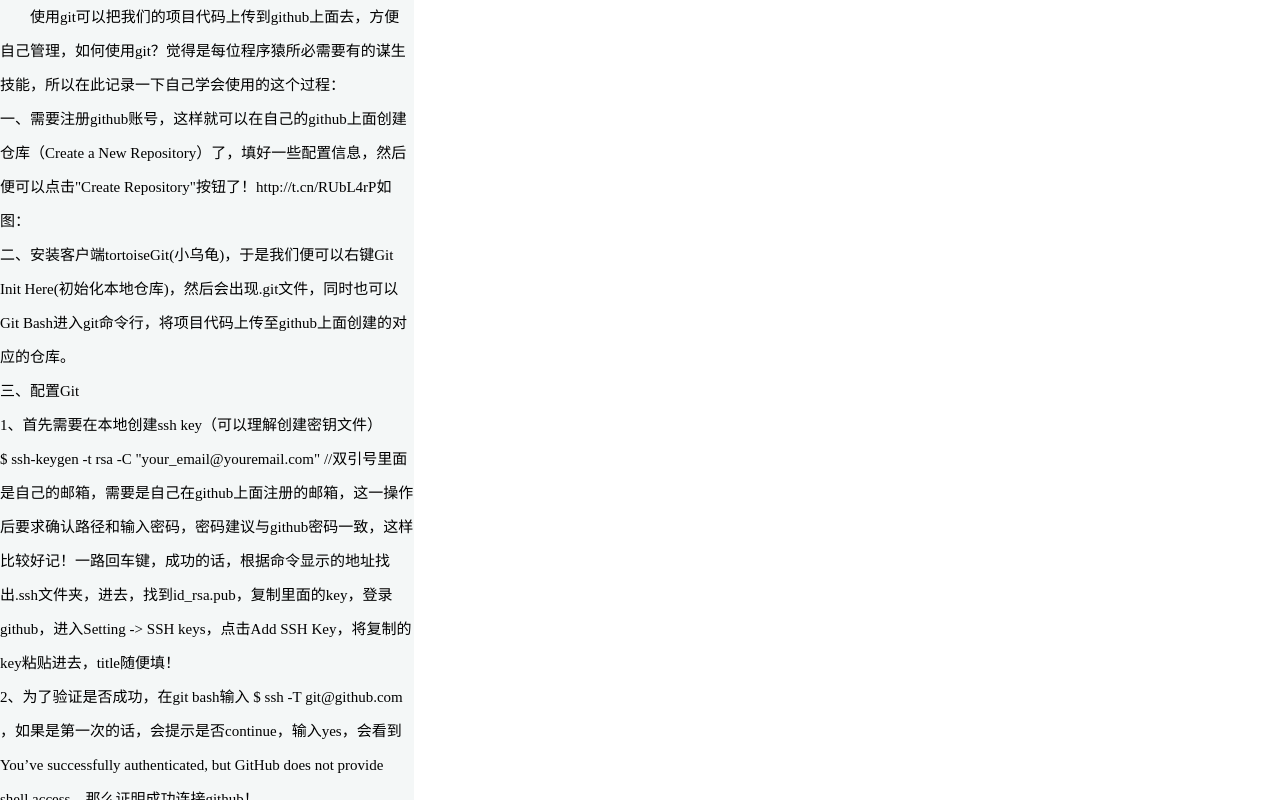
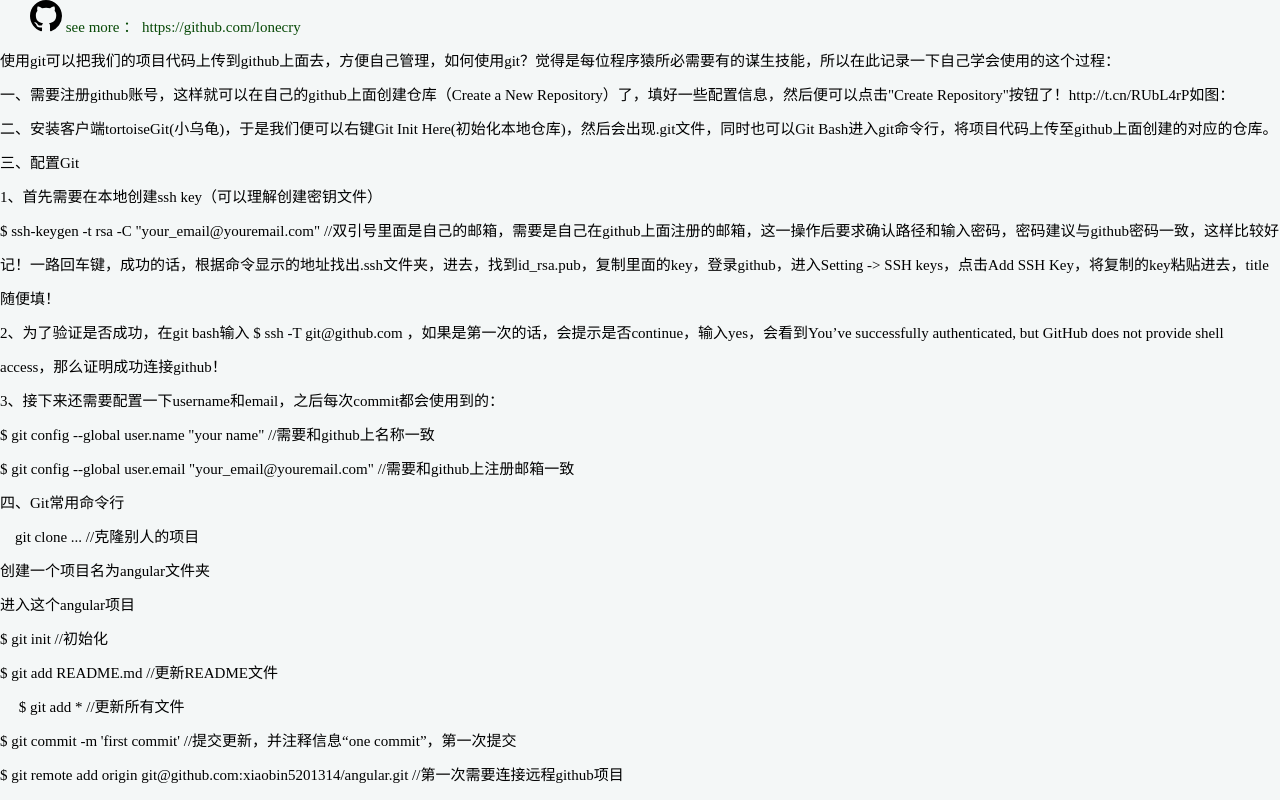
Before and after one commit to lonecry/gscroll, a plain HTML site: page index.html in a window 1280 px wide. Drawn offline with Linux system fonts and the light colour scheme.

Commit message:
finished

```diff
--- a/index.html
+++ b/index.html
@@ -6,11 +6,18 @@
 	<script src = "jquery.min.js"></script>
 	<script src = "js.js"></script>
 	<link rel = "stylesheet" href = "style.css">
-	<title></title>
+	<title>惯性滑动</title>
 </head>
 <body>
 <div class = "container">
 	<div class = "scroller">
+		<svg height = "32" class = "octicon octicon-mark-github" viewBox = "0 0 16 16" version = "1.1" width = "32" aria-hidden = "true">
+			<path fill-rule = "evenodd" d = "M8 0C3.58 0 0 3.58 0 8c0 3.54 2.29 6.53 5.47 7.59.4.07.55-.17.55-.38 0-.19-.01-.82-.01-1.49-2.01.37-2.53-.49-2.69-.94-.09-.23-.48-.94-.82-1.13-.28-.15-.68-.52-.01-.53.63-.01 1.08.58 1.23.82.72 1.21 1.87.87 2.33.66.07-.52.28-.87.51-1.07-1.78-.2-3.64-.89-3.64-3.95 0-.87.31-1.59.82-2.15-.08-.2-.36-1.02.08-2.12 0 0 .67-.21 2.2.82.64-.18 1.32-.27 2-.27.68 0 1.36.09 2 .27 1.53-1.04 2.2-.82 2.2-.82.44 1.1.16 1.92.08 2.12.51.56.82 1.27.82 2.15 0 3.07-1.87 3.75-3.65 3.95.29.25.54.73.54 1.48 0 1.07-.01 1.93-.01 2.2 0 .21.15.46.55.38A8.013 8.013 0 0 0 16 8c0-4.42-3.58-8-8-8z"></path>
+		</svg>
+		<a href = "https://github.com/lonecry/gscroll" style = "text-decoration: none;color: #084a07">
+			see more ： https://github.com/lonecry
+		</a>
+		<br>
 		使用git可以把我们的项目代码上传到github上面去，方便自己管理，如何使用git？觉得是每位程序猿所必需要有的谋生技能，所以在此记录一下自己学会使用的这个过程：
 		<br>一、需要注册github账号，这样就可以在自己的github上面创建仓库（Create a New Repository）了，填好一些配置信息，然后便可以点击"Create Repository"按钮了！http://t.cn/RUbL4rP如图：
 		<br>二、安装客户端tortoiseGit(小乌龟)，于是我们便可以右键Git Init Here(初始化本地仓库)，然后会出现.git文件，同时也可以Git Bash进入git命令行，将项目代码上传至github上面创建的对应的仓库。
--- a/js.js
+++ b/js.js
@@ -18,6 +18,7 @@ $(function (){
 	scroller.bind('touchmove', window, touchmove)
 	scroller.bind('touchend', window, touchend)
 	function touchstart(e){
+		console.log(e.originalEvent);
 		let touch = e.originalEvent.targetTouches[0];
 		starty = touch.clientY;
 		time1 = new Date().getTime()
--- a/style.css
+++ b/style.css
@@ -6,7 +6,7 @@
 	overflow : hidden;
 }
 .scroller {
-	width       : 414px;
+	width       : 100%;;
 	height      : auto;
 	background  : #f4f7f7;
 	font-size   : 15px;
```
